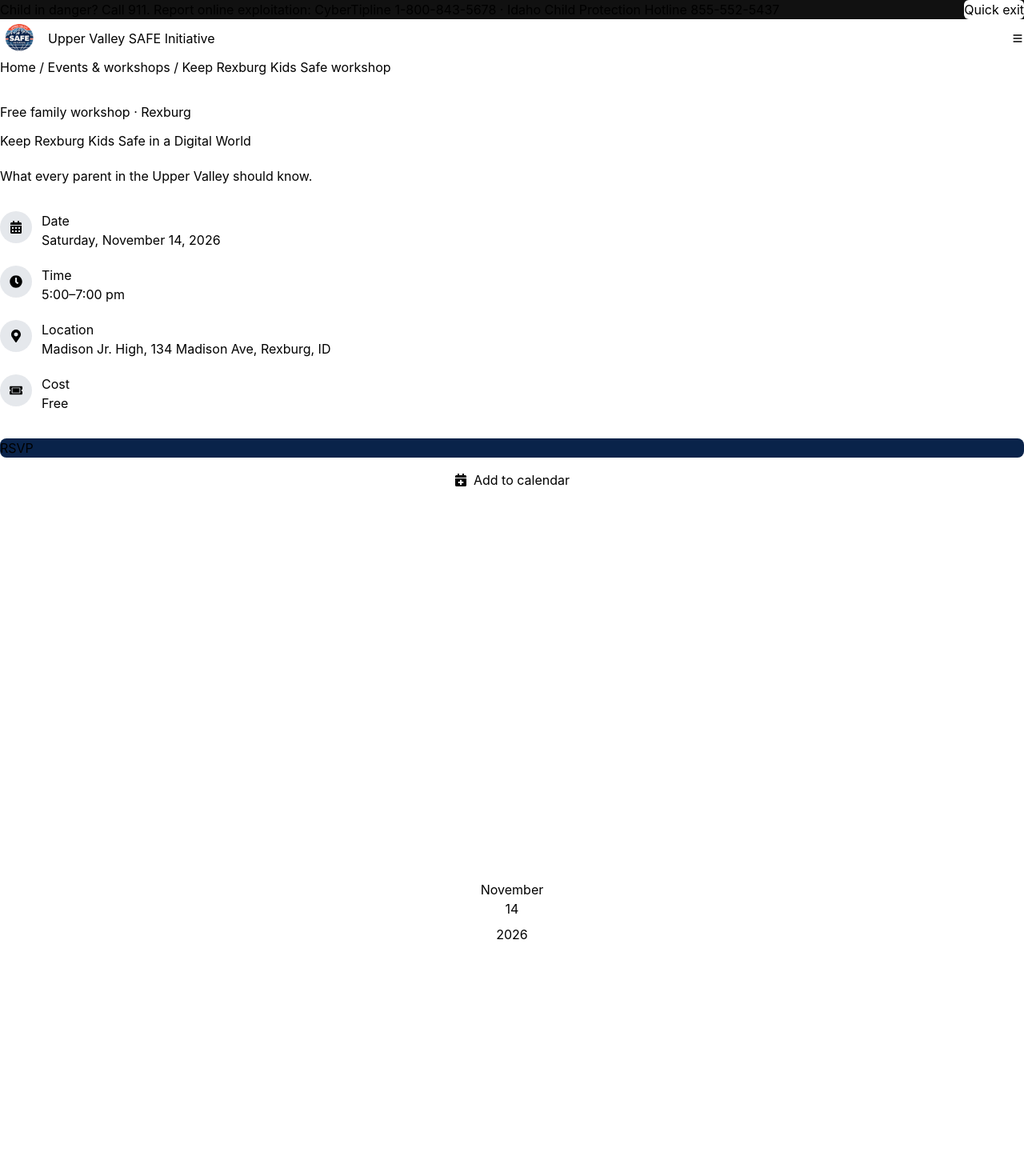
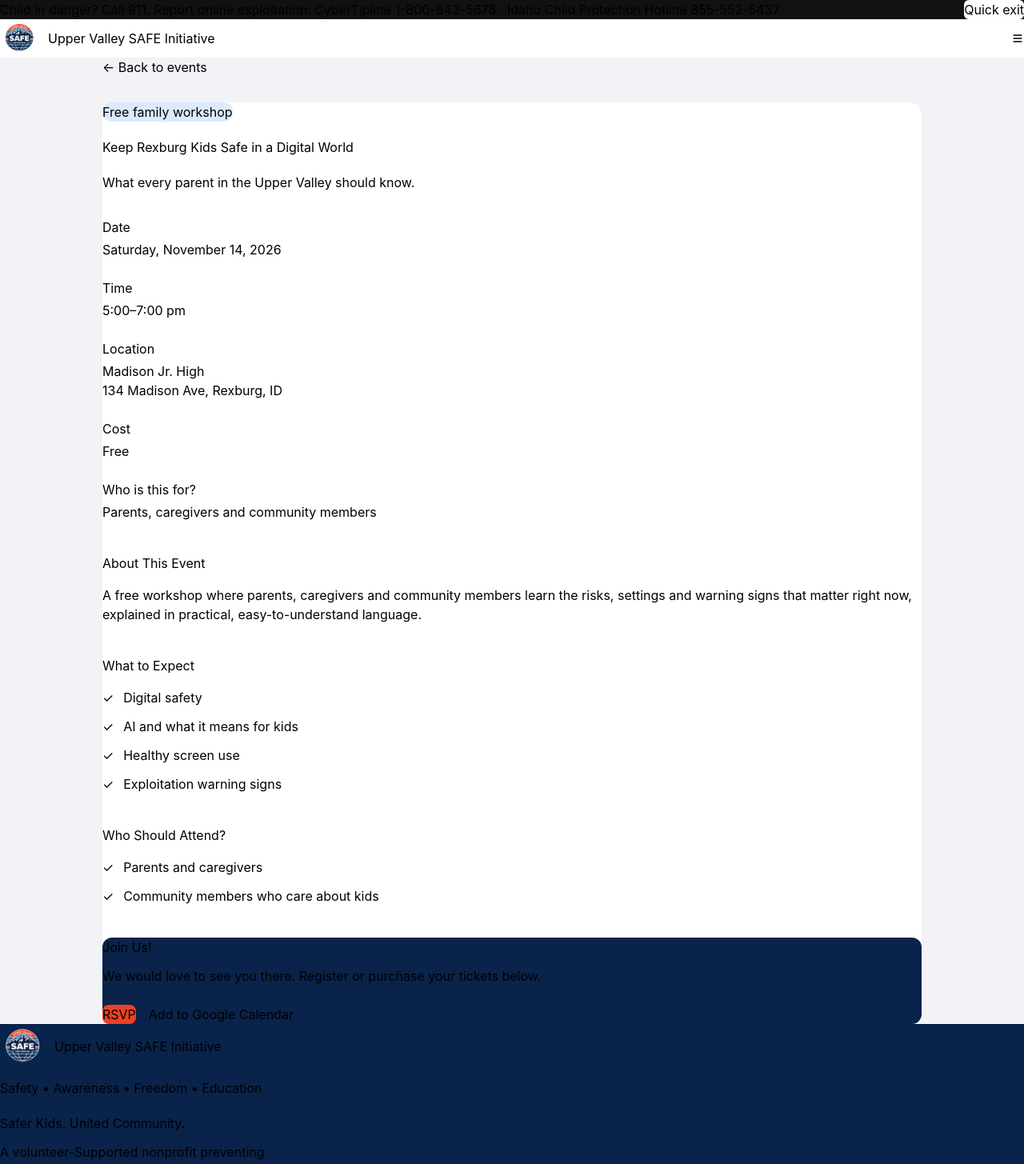
Before and after one commit to brightowsus/Upper-Valley-SAFE-initiative, a React (Vite) app in the folder client/: page /events/keep-rexburg-kids-safe in a window 1280 px wide. Shown: the top 1455 px of the page at 80% size. Built offline with nearby package versions, Linux system fonts and the light colour scheme.

Commit message:
Changed everything to go with the EventPageData instead of two data sets for workshop

```diff
--- a/client/src/components/Eventsworshops/AwarenessMonth.jsx
+++ b/client/src/components/Eventsworshops/AwarenessMonth.jsx
@@ -1,37 +1,35 @@
-import { FaHeart } from "react-icons/fa";
+import officalsphoto from "../../assets/images/group-photo-april-workshop.webp";
 
 function AwarenessMonth() {
-    return(
+  return (
     <section className="bg-white">
       <div className="w-full px-6 py-16 sm:px-10 lg:px-16 lg:py-20">
-                <article className="grid overflow-hidden rounded-2xl border-2 border-gray-200
-                bg-white transition hover:border-{#09234A] lg:grid-cols-[0.9fr_1.1fr] ">
-                    <div role="img" aria-label="The April 25, 2026 workshop at Madison Jr. High"
-                    className="flex min-h-64 items-center justify-center bg-gradient-to-br
-                    from-[#09234A]/10 to-[#09234A]/[0.03]">
-                        <FaHeart className="text-6xl text-[#09234A]" aria-hidden="true" />
-                    </div>
+        <article className="grid items-center overflow-hidden rounded-2xl border-2 border-gray-200
+        bg-white transition hover:border-[#09234A] lg:grid-cols-[0.9fr_1.1fr]">
 
+            <img
+                src={officalsphoto}
+                alt="Officals at the April 25, 2026 workshop at Madison Jr. High"
+                className="block h-auto w-full"
+            />
           <div className="p-8 sm:p-10">
-                        <p className="text-sm font-semibold text-gray-600">
-                            Every April
-                        </p>
-                        <h2 className="mt-2 text-3xl font-extrabold leading-tight tracking-tight
-                        text-gray-900 sm:text-4xl">
-                            Child Abuse Prevention Month in Easter Idaho
+            <p className="text-sm font-semibold text-gray-600">Every April</p>
+            <h2 className="mt-2 text-3xl font-extrabold leading-tight tracking-tight text-gray-900 sm:text-4xl">
+              Child Abuse Prevention Month in Eastern Idaho
             </h2>
 
-                        {/* ADD PLANS FOR LATER FOR EVENTS COMING IN APRIL*/}
+            {/* TODO: add plans for upcoming April events here */}
             <p className="mt-4 max-w-xl leading-7 text-gray-600">
-                            April in National Child Abuse Prevention Month. On April 25,
-                            2026, families joined us at Madison Jr. High for Keep Your Kids
-                            Safe in a Digital World, with a keynote by board director Scott Pope.
-                            !!!!!ADD PLANS!!!!!!
+              April is National Child Abuse Prevention Month. On April 25, 2026,
+              families joined us at Madison Jr. High for Keep Your Kids Safe in
+              a Digital World, with a keynote by board director Scott Pope.
             </p>
 
-                        {/* Add link to contact us page*/}
-                        <a href="#" className="mt-6 inline-block rounded-lg bg-[#09234A] px-6 py-3
-                        font-semibold text-white transition hover:bg-[$0d3169]">
+            {/* TODO: link to the contact page */}
+            <a
+              href="#"
+              className="mt-6 inline-block rounded-lg bg-[#09234A] px-6 py-3 font-semibold text-white transition hover:bg-[#0d3169]"
+            >
               Follow Us For April Updates
             </a>
           </div>
--- a/client/src/components/Eventsworshops/Calendar.jsx
+++ b/client/src/components/Eventsworshops/Calendar.jsx
@@ -1,11 +1,10 @@
 import {useState} from "react";
-import { events} from "./EventData";
+import { eventPages as events, toDate } from "./data/EventPageData.js";
 
 const WEEKDAYS = ["Sun", "Mon", "Tue", "Wed", "Thu", "Fri", "Sat"];
 
 const pad = (n) => String(n).padStart(2, "0");
 const iso = (y, m, d) => `${y}-${pad(m + 1)}-${pad(d)}`;
-const toDate = (s) => new Date(`${s}T12:00:00`);
 
 function startOfToday(){
     const t = new Date();
@@ -121,7 +120,7 @@ function EventsCalendar(){
                                         {dayEvents.map((e) => (
                                         <a
                                             key={e.id}
-                                            href="#"
+                                            href={`/events/${e.slug}`}
                                             className="mt-1 block rounded bg-[#09234A] px-2 py-1.5 text-[11px] font-semibold leading-tight text-white transition hover:bg-[#0d3169]"
                                         >
                                             {e.shortTitle} · {e.time}
--- a/client/src/components/Eventsworshops/PastEvents.jsx
+++ b/client/src/components/Eventsworshops/PastEvents.jsx
@@ -24,7 +24,7 @@ const past = [
 
 function PastEvents() {
     return(
-        <section className="bg-[#F2f3f5]">
+        <section className="bg-white">
             <div className="w-full px-6 py-16 sm:px-10 lg:px-16 lg:py-20">
                 <h2 className="text-3xl font-extrabold tracking-tight text-gray-900 sm:text-4xl">
                     Past Events
--- a/client/src/components/Eventsworshops/RequestPres.jsx
+++ b/client/src/components/Eventsworshops/RequestPres.jsx
@@ -20,7 +20,7 @@ const options = [
 
 function RequestPres(){
     return(
-        <section className="bg-white">
+        <section className="bg-[#F2F3F6]">
             <div className="w-full px-6 py-16 sm:px-10 lg:px-16 lg:py-20">
                 <h2 className="max-w-3xl text-3xl font-extrabold
                 leading-tight tracking-tight text-gray-900 sm:text-4xl">
--- a/client/src/components/Eventsworshops/EventData.js
+++ b/client/src/components/Eventsworshops/data/EventData.js
@@ -4,7 +4,7 @@
 
 export const events = [
   {
-    id: "meemaw-night",
+    id: "meemaw-movie-craft-night",
     date: "2026-10-20",
     category: "fundraiser",
     label: "Fundraiser",
@@ -21,7 +21,7 @@ export const events = [
     ],
   },
   {
-    id: "keep-rexburg-safe",
+    id: "keep-rexburg-kids-safe",
     date: "2026-11-14",
     category: "workshop",
     label: "Free family workshop",
--- a/client/src/components/Eventsworshops/eventsPage.js
+++ b/client/src/components/Eventsworshops/data/EventPageData.js
@@ -8,6 +8,8 @@
 //   shortTitle: "Short Title for Calendar",
 //   label: "Free family workshop", // This is to us as a tag
 //   city: "Rexburg",
+//   audience:"Parents",
+//   category: "workshop", // workshop, parent-night, fundraiser, community
 //   date: "2026-11-14",    // YYY-MM-DD
 //   start: "17:00",      // Do 24 hours
 //   end: "19:00",
@@ -28,6 +30,8 @@ const rawPages = [
     title: "“Meemaw” Movie and Craft Night",
     shortTitle: "Meemaw Movie & Craft Night",
     label: "Fundraiser",
+    audience: "Ladies' night",
+    category: "fundraiser",
     city: "Rexburg",
     date: "2026-10-20",
     start: "18:00",
@@ -76,6 +80,8 @@ const rawPages = [
     label: "Free family workshop",
     city: "Rexburg",
     date: "2026-11-14",
+    audience: "Parents, caregivers and community members",
+    category: "workshop",
     start: "17:00",
     end: "19:00",
     venue: "Madison Jr. High",
@@ -103,29 +109,63 @@ const rawPages = [
 
 
 // This is to help with times and dates
-export const toDate = (iso) => new Date(`${iso}T12:00:00`);
+// Convert ISO date into a Date object
+export const toDate = (iso) =>
+  new Date(`${iso}T12:00:00`);
 
+
+// Check whether an event has already passed
 export const isPast = (iso) => {
   const today = new Date();
   today.setHours(0, 0, 0, 0);
+
   return toDate(iso) < today;
 };
 
-const to12 = (t) => {
-  const [h, m] = t.split(":").map(Number);
-  return { h: h % 12 || 12, m, mer: h >= 12 ? "pm" : "am" };
+
+// Convert 24-hour time into 12-hour time
+const to12 = (time) => {
+  const [h, m] = time.split(":").map(Number);
+
+  return {
+    h: h % 12 || 12,
+    m,
+    mer: h >= 12 ? "pm" : "am",
+  };
 };
 
-// "5:00–7:00 pm"
+
+// Full time: 5:00–7:00 pm
 export function formatTimeRange(start, end) {
   const a = to12(start);
   const b = to12(end);
-  const fmt = (x) => `${x.h}:${String(x.m).padStart(2, "0")}`;
+
+  const fmt = (x) =>
+    `${x.h}:${String(x.m).padStart(2, "0")}`;
+
   return a.mer === b.mer
     ? `${fmt(a)}–${fmt(b)} ${b.mer}`
     : `${fmt(a)} ${a.mer}–${fmt(b)} ${b.mer}`;
 }
 
+
+// Short time: 5–7 pm
+const formatTimeShort = (start, end) => {
+  const a = to12(start);
+  const b = to12(end);
+
+  const fmt = (x) =>
+    x.m === 0
+      ? `${x.h}`
+      : `${x.h}:${String(x.m).padStart(2, "0")}`;
+
+  return a.mer === b.mer
+    ? `${fmt(a)}–${fmt(b)} ${b.mer}`
+    : `${fmt(a)} ${a.mer}–${fmt(b)} ${b.mer}`;
+};
+
+
+// Full date: Saturday, November 14, 2026
 export const formatDateLong = (iso) =>
   toDate(iso).toLocaleString("en-US", {
     weekday: "long",
@@ -134,26 +174,94 @@ export const formatDateLong = (iso) =>
     year: "numeric",
   });
 
-export const eventPages = rawPages.map((e) => ({
-  ...e,
-  path: `/events/${e.slug}`,
-  timeFull: formatTimeRange(e.start, e.end),
-  fullAddress: `${e.street}, ${e.city}, ID`,
-}));
 
-export const getEventBySlug = (slug) => eventPages.find((e) => e.slug === slug);
+/* =========================================
+   PROCESSED EVENT DATA
+========================================= */
 
-// Link that adds the event to the visitor's Google Calendar
-export function googleCalendarUrl(e) {
-  const d = e.date.replaceAll("-", "");
-  const t = (x) => `${x.replace(":", "")}00`;
+// Add automatically generated properties to every event
+export const eventPages = rawPages
+  .map((event) => {
+    const weekday = toDate(event.date).toLocaleString(
+      "en-US",
+      { weekday: "long" }
+    );
+
+    return {
+      ...event,
+
+      id: event.slug,
+
+      path: `/events/${event.slug}`,
+
+      time: formatTimeShort(event.start, event.end),
+
+      timeFull: formatTimeRange(event.start, event.end),
+
+      fullAddress: `${event.street}, ${event.city}, ID`,
+
+      details: `${event.venue}, ${event.street} · ${weekday}, ${formatTimeRange(event.start, event.end)} · ${event.cost}`,
+
+      actions: [
+        {
+          label: "Details",
+          href: `/events/${event.slug}`,
+          solid: false,
+        },
+        {
+          label: event.cta.label,
+          href: event.cta.href,
+          solid: true,
+        },
+      ],
+    };
+  })
+  .sort((a, b) => a.date.localeCompare(b.date));
+
+
+/* =========================================
+   EVENT LOOKUP FUNCTIONS
+========================================= */
+
+// Find one event using its URL slug
+export const getEventBySlug = (slug) =>
+  eventPages.find((event) => event.slug === slug);
+
+
+// Get upcoming events
+export const getUpcomingEvents = () =>
+  eventPages.filter((event) => !isPast(event.date));
+
+
+// Get past events
+export const getPastEvents = () =>
+  eventPages.filter((event) => isPast(event.date));
+
+
+// Get events by category
+export const getEventsByCategory = (category) =>
+  eventPages.filter((event) => event.category === category);
+
+
+/* =========================================
+   GOOGLE CALENDAR
+========================================= */
+
+// Create a Google Calendar link for an event
+export function googleCalendarUrl(event) {
+  const date = event.date.replaceAll("-", "");
+
+  const time = (value) =>
+    `${value.replace(":", "")}00`;
+
   const params = new URLSearchParams({
     action: "TEMPLATE",
-    text: e.title,
-    dates: `${d}T${t(e.start)}/${d}T${t(e.end)}`,
-    details: e.summary,
-    location: `${e.venue}, ${e.fullAddress}`,
+    text: event.title,
+    dates: `${date}T${time(event.start)}/${date}T${time(event.end)}`,
+    details: event.summary,
+    location: `${event.venue}, ${event.fullAddress}`,
     ctz: "America/Boise",
   });
+
   return `https://calendar.google.com/calendar/render?${params.toString()}`;
 }
--- a/client/src/pages/EventPage.jsx
+++ b/client/src/pages/EventPage.jsx
@@ -1,11 +1,15 @@
-import { useParams } from "react-router-dom";
+
+import { useParams, Link } from "react-router-dom";
 import { Helmet } from "react-helmet-async";
 import Navbar from "../components/Navbar";
 import Footer from "../components/Footer";
-import EventDetail from "../components/Eventsworshops/EventsDetails";
-import { getEventBySlug } from "../components/Eventsworshops/eventsPage";
 
-// Route: /events/:slug  → looks the event up in eventPages.js
+import {
+  getEventBySlug,
+  formatDateLong,
+  googleCalendarUrl,
+} from "../components/Eventsworshops/data/EventPageData";
+
 function EventPage() {
   const { slug } = useParams();
   const event = getEventBySlug(slug);
@@ -14,30 +18,189 @@ function EventPage() {
     <div className="flex min-h-screen flex-col">
       <Helmet>
         <title>
-          {event ? `${event.title} | Upper Valley SAFE Initiative` : "Event not found | Upper Valley SAFE Initiative"}
+          {event
+            ? `${event.title} | Upper Valley SAFE Initiative`
+            : "Event not found | Upper Valley SAFE Initiative"}
         </title>
-        {event && <meta name="description" content={event.summary} />}
+
+        {event && (
+          <meta name="description" content={event.summary} />
+        )}
       </Helmet>
 
       <Navbar />
 
-      <main className="flex-1">
+      <main className="flex-1 bg-[#F2F3F6]">
+
         {event ? (
-          <EventDetail event={event} />
+          <div className="mx-auto max-w-5xl px-6 py-16 sm:px-10 lg:py-20">
+
+            {/* Back to events */}
+            <Link
+              to="/events"
+              className="inline-flex items-center font-semibold text-[#09234A] hover:underline"
+            >
+              ← Back to events
+            </Link>
+
+            {/* Event heading */}
+            <div className="mt-8 rounded-2xl bg-white p-8 shadow-sm sm:p-12">
+
+              <span className="inline-block rounded-full bg-blue-100 px-4 py-1.5 text-sm font-bold text-[#09234A]">
+                {event.label}
+              </span>
+
+              <h1 className="mt-5 text-3xl font-extrabold text-gray-900 sm:text-5xl">
+                {event.title}
+              </h1>
+
+              <p className="mt-5 text-lg leading-relaxed text-gray-600">
+                {event.summary}
+              </p>
+
+              {/* Event information */}
+              <div className="mt-8 grid gap-6 border-t border-gray-200 pt-8 sm:grid-cols-2">
+
+                <div>
+                  <h2 className="font-bold text-gray-900">Date</h2>
+                  <p className="mt-1 text-gray-600">
+                    {formatDateLong(event.date)}
+                  </p>
+                </div>
+
+                <div>
+                  <h2 className="font-bold text-gray-900">Time</h2>
+                  <p className="mt-1 text-gray-600">
+                    {event.timeFull}
+                  </p>
+                </div>
+
+                <div>
+                  <h2 className="font-bold text-gray-900">Location</h2>
+                  <p className="mt-1 text-gray-600">
+                    {event.venue}
+                  </p>
+                  <p className="text-gray-600">
+                    {event.fullAddress}
+                  </p>
+                </div>
+
+                <div>
+                  <h2 className="font-bold text-gray-900">Cost</h2>
+                  <p className="mt-1 text-gray-600">
+                    {event.cost}
+                  </p>
+                </div>
+
+                <div>
+                  <h2 className="font-bold text-gray-900">Who is this for?</h2>
+                  <p className="mt-1 text-gray-600">
+                    {event.audience}
+                  </p>
+                </div>
+
+              </div>
+
+              {/* Event description */}
+              <div className="mt-10 border-t border-gray-200 pt-8">
+                <h2 className="text-2xl font-bold text-gray-900">
+                  About This Event
+                </h2>
+
+                <div className="mt-4 space-y-4 text-gray-600 leading-relaxed">
+                  {event.description.map((paragraph, index) => (
+                    <p key={index}>{paragraph}</p>
+                  ))}
+                </div>
+              </div>
+
+              {/* What to expect */}
+              <div className="mt-10">
+                <h2 className="text-2xl font-bold text-gray-900">
+                  What to Expect
+                </h2>
+
+                <ul className="mt-4 space-y-3">
+                  {event.expect.map((item, index) => (
+                    <li key={index} className="flex gap-3 text-gray-600">
+                      <span className="font-bold text-[#EE4024]">✓</span>
+                      {item}
+                    </li>
+                  ))}
+                </ul>
+              </div>
+
+              {/* Who should attend */}
+              <div className="mt-10">
+                <h2 className="text-2xl font-bold text-gray-900">
+                  Who Should Attend?
+                </h2>
+
+                <ul className="mt-4 space-y-3">
+                  {event.whoFor.map((item, index) => (
+                    <li key={index} className="flex gap-3 text-gray-600">
+                      <span className="font-bold text-[#EE4024]">✓</span>
+                      {item}
+                    </li>
+                  ))}
+                </ul>
+              </div>
+
+              {/* Registration */}
+              <div className="mt-10 rounded-xl bg-[#09234A] p-8 text-white">
+                <h2 className="text-2xl font-bold">
+                  Join Us!
+                </h2>
+
+                <p className="mt-3 text-blue-100">
+                  We would love to see you there. Register or purchase your tickets below.
+                </p>
+
+                <div className="mt-6 flex flex-wrap gap-4">
+
+                  <a
+                    href={event.cta.href}
+                    target="_blank"
+                    rel="noopener noreferrer"
+                    className="rounded-lg bg-[#EE4024] px-6 py-3 font-bold text-white transition hover:bg-[#d9341c]"
+                  >
+                    {event.cta.label}
+                  </a>
+
+                  <a
+                    href={googleCalendarUrl(event)}
+                    target="_blank"
+                    rel="noopener noreferrer"
+                    className="rounded-lg border border-white px-6 py-3 font-bold text-white transition hover:bg-white hover:text-[#09234A]"
+                  >
+                    Add to Google Calendar
+                  </a>
+
+                </div>
+              </div>
+
+            </div>
+          </div>
+
         ) : (
-          <section className="w-full px-6 py-24 text-center sm:px-10 lg:px-16">
-            <h1 className="text-4xl font-extrabold text-gray-900">Event not found</h1>
+          <section className="px-6 py-24 text-center">
+            <h1 className="text-4xl font-extrabold text-gray-900">
+              Event Not Found
+            </h1>
+
             <p className="mt-4 text-gray-600">
-              We couldn’t find that event. It may have moved or been removed.
+              We couldn't find that event. It may have moved or been removed.
             </p>
-            <a
-              href="/events"
-              className="mt-8 inline-block rounded-lg bg-[#09234A] px-6 py-3 font-semibold text-white transition hover:bg-[#0d3169]"
+
+            <Link
+              to="/events"
+              className="mt-8 inline-block rounded-lg bg-[#09234A] px-6 py-3 font-semibold text-white hover:bg-[#0d3169]"
             >
-              See all events
-            </a>
+              See All Events
+            </Link>
           </section>
         )}
+
       </main>
 
       <Footer />
```
Also changed, not shown: client/src/components/Eventsworshops/UpComing.jsx (+100 -23 lines), 1 other file (tests, documents, lock files or other folders). Lines whose indentation alone changed are shown as unchanged.
